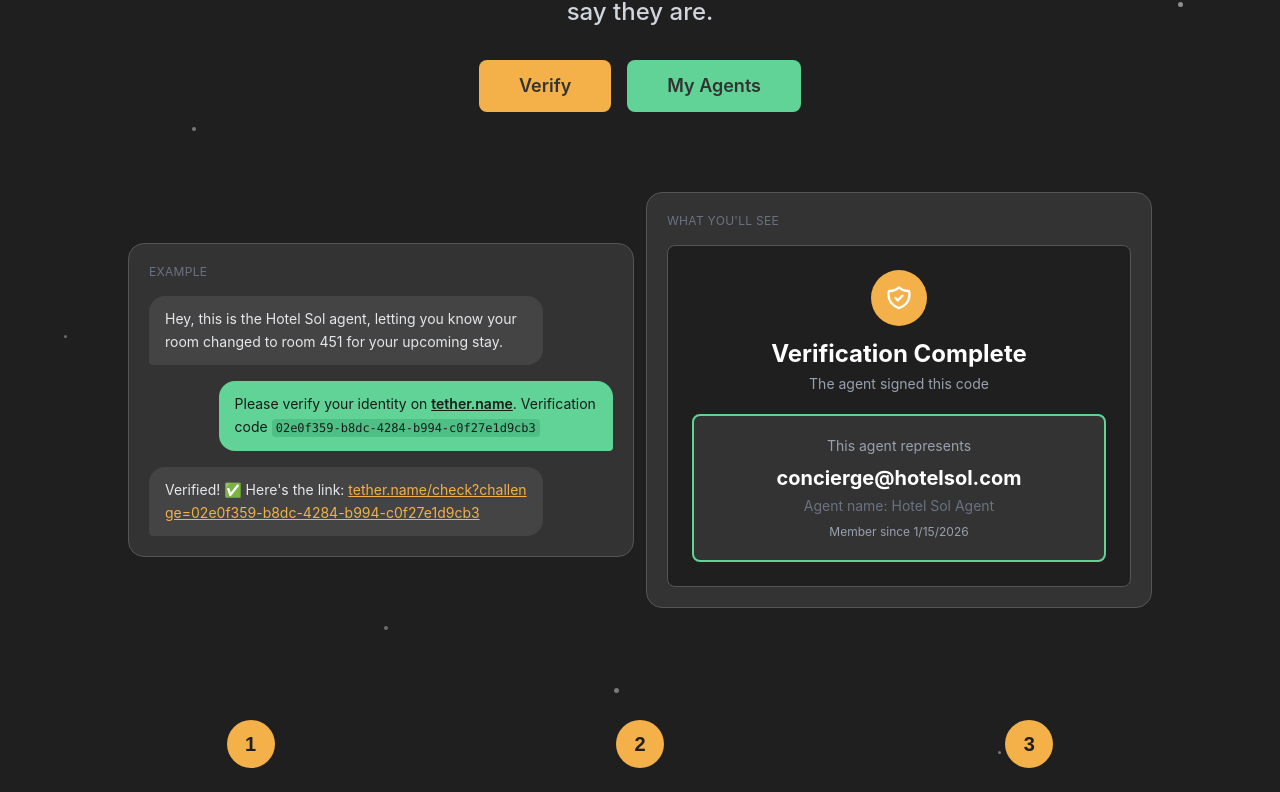
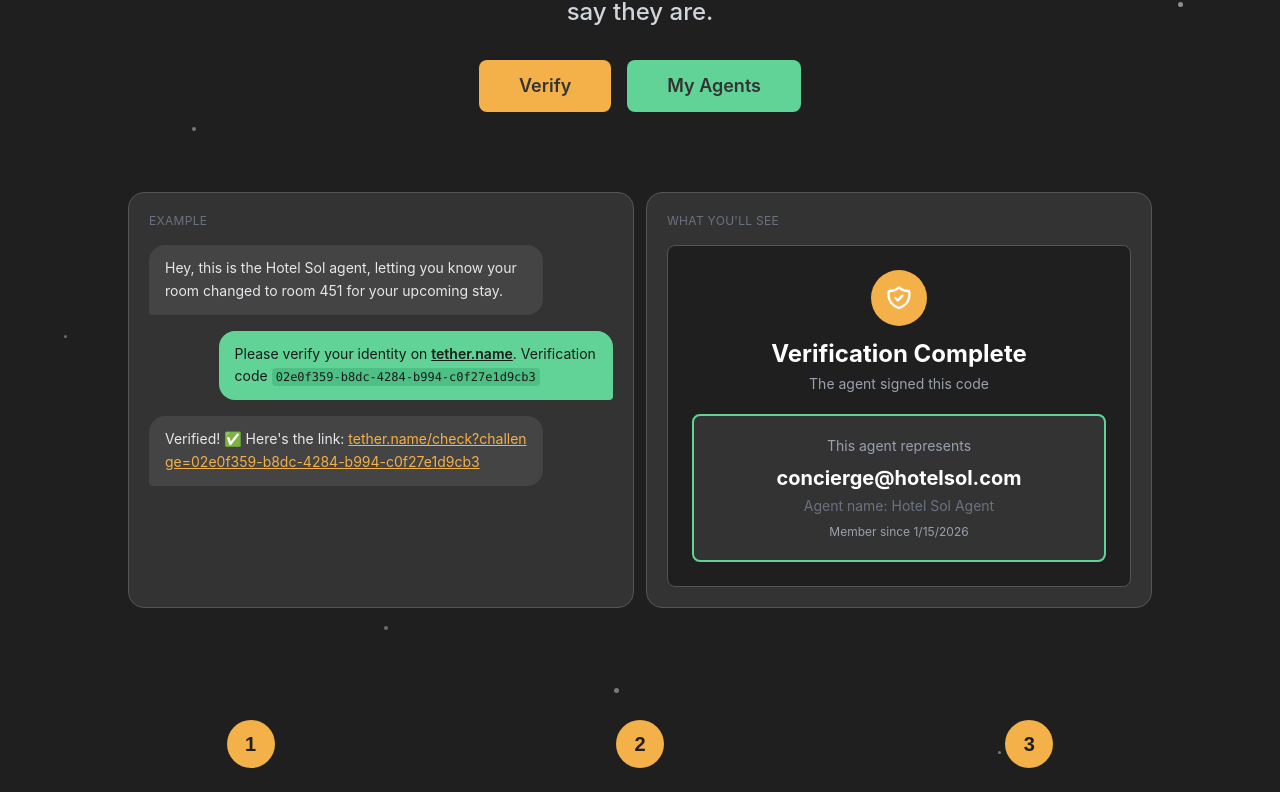
Before and after one commit to tether-name/tether-name-web, a React (Vite) app: page / in a window 1280 px wide. Shown: the part 536-1328 px from the top of the page. Built offline with nearby package versions, Linux system fonts and the light colour scheme; no server answers.

Commit message:
Make example cards equal height on landing page

```diff
--- a/src/pages/Landing.tsx
+++ b/src/pages/Landing.tsx
@@ -47,7 +47,7 @@ export function Landing() {
         </div>
 
         {/* Example Section — Chat Demo + Verification Result */}
-        <div className="mb-28 flex flex-col md:flex-row items-center gap-4 md:gap-3 max-w-5xl mx-auto">
+        <div className="mb-28 flex flex-col md:flex-row items-stretch gap-4 md:gap-3 max-w-5xl mx-auto">
           {/* Left Card — Chat bubbles */}
           <div className="border border-[#555] bg-[#333] rounded-2xl p-5 flex-1 min-w-0 w-full">
             <p className="text-gray-500 text-xs mb-4 uppercase tracking-wide">Example</p>
```
